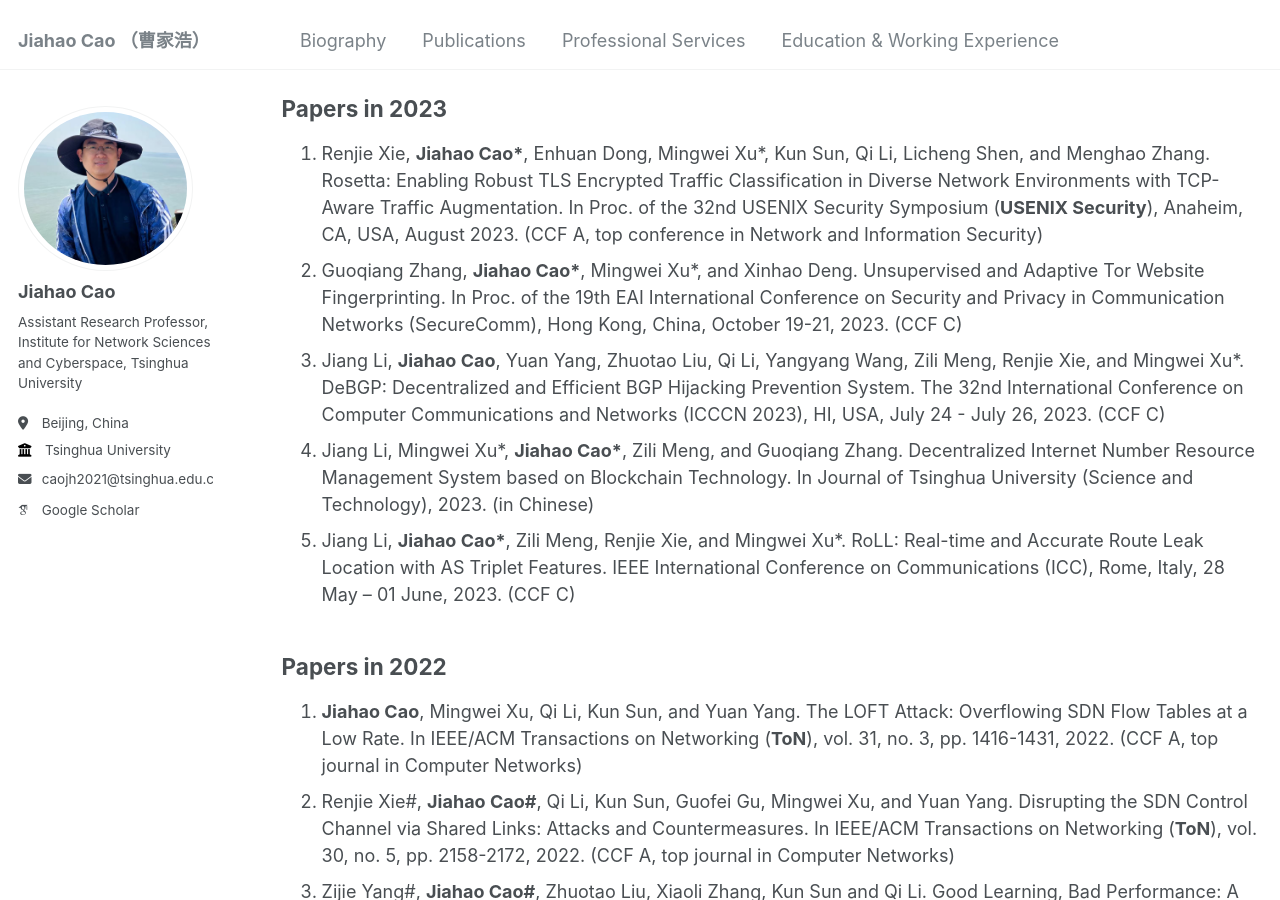
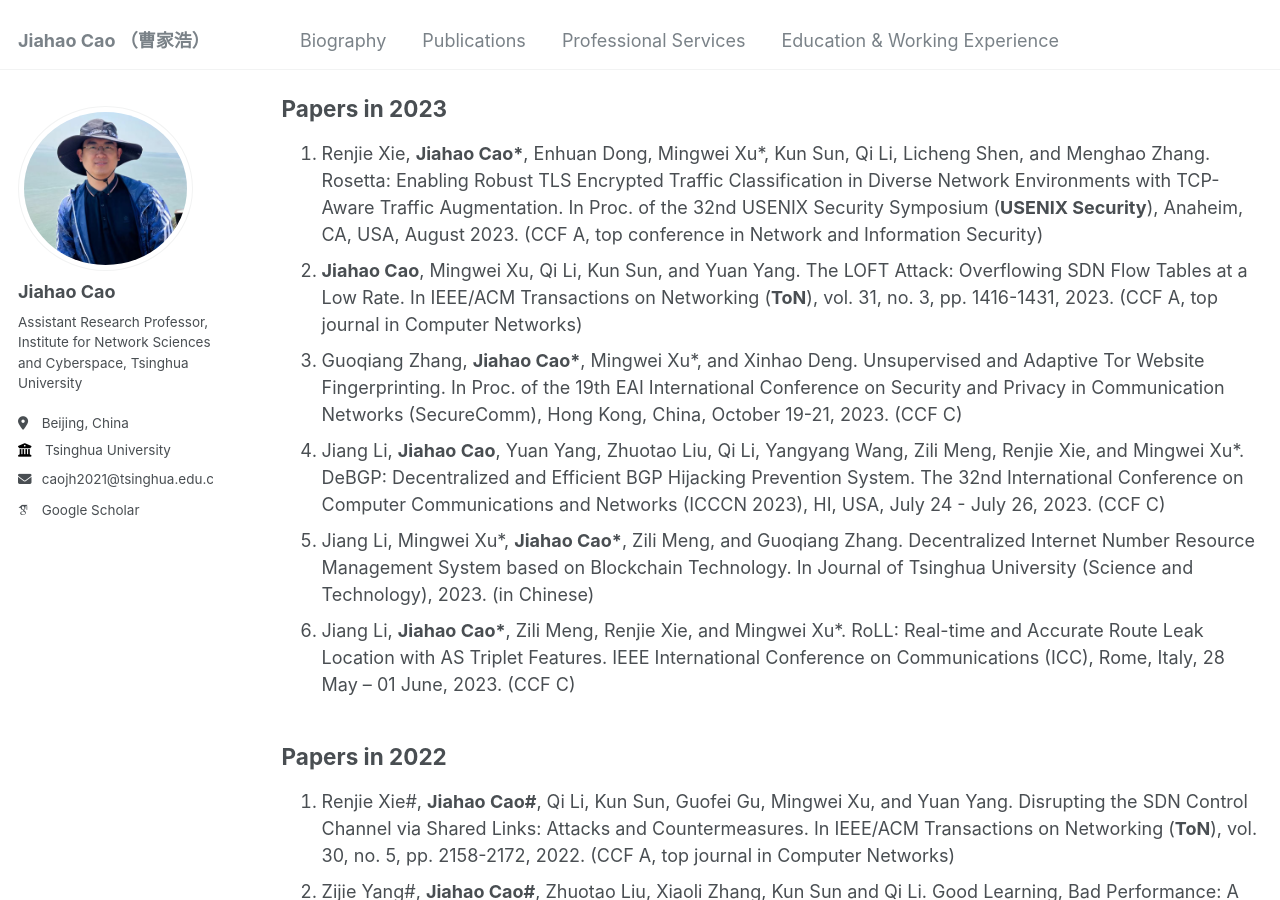
Before and after one commit to caojh15/caojh15.github.io, a Jekyll site: the page built from _pages/publications.md, in a window 1280 px wide and 900 px high, scrolled down 3675 px. Built offline with Jekyll 4.4.1, drawn with Linux system fonts in a browser that asks for light colours; some web fonts are replaced.

Commit message:
Update publications.md

```diff
--- a/_pages/publications.md
+++ b/_pages/publications.md
@@ -46,22 +46,22 @@ Structural Awareness. In SIGCOMM Posters and Demos, Coimbra, Portugal, September
 
 ## Papers in 2023
 1. Renjie Xie, **Jiahao Cao\***, Enhuan Dong, Mingwei Xu*, Kun Sun, Qi Li, Licheng Shen, and Menghao Zhang. Rosetta: Enabling Robust TLS Encrypted Traffic Classification in Diverse Network Environments with TCP-Aware Traffic Augmentation. In Proc. of the 32nd USENIX Security Symposium (**USENIX Security**), Anaheim, CA, USA, August 2023. (CCF A, top conference in Network and Information Security)
-2. Guoqiang Zhang, **Jiahao Cao\***, Mingwei Xu*, and Xinhao Deng. Unsupervised and Adaptive Tor Website Fingerprinting. In Proc. of the 19th EAI International Conference on Security and Privacy in Communication Networks (SecureComm), Hong Kong, China, October 19-21, 2023. (CCF C)
-3. Jiang Li, **Jiahao Cao**, Yuan Yang, Zhuotao Liu, Qi Li, Yangyang Wang, Zili Meng, Renjie Xie, and Mingwei Xu*. DeBGP: Decentralized and Efficient BGP Hijacking Prevention System. The 32nd International Conference on Computer Communications and Networks (ICCCN 2023), HI, USA, July 24 - July 26, 2023. (CCF C)
-4. Jiang Li, Mingwei Xu*, **Jiahao Cao\***, Zili Meng, and Guoqiang Zhang. Decentralized Internet Number Resource Management System based on Blockchain Technology. In Journal of Tsinghua University (Science and Technology), 2023. (in Chinese)
-5. Jiang Li, **Jiahao Cao\***, Zili Meng, Renjie Xie, and Mingwei Xu*. RoLL: Real-time and Accurate Route Leak Location with AS Triplet Features. IEEE International Conference on Communications (ICC), Rome, Italy, 28 May – 01 June, 2023. (CCF C)
+2. **Jiahao Cao**, Mingwei Xu, Qi Li, Kun Sun, and Yuan Yang. The LOFT Attack: Overflowing SDN Flow Tables at a Low Rate. In IEEE/ACM Transactions on Networking (**ToN**), vol. 31, no. 3, pp. 1416-1431, 2023. (CCF A,  top journal in Computer Networks)
+3. Guoqiang Zhang, **Jiahao Cao\***, Mingwei Xu*, and Xinhao Deng. Unsupervised and Adaptive Tor Website Fingerprinting. In Proc. of the 19th EAI International Conference on Security and Privacy in Communication Networks (SecureComm), Hong Kong, China, October 19-21, 2023. (CCF C)
+4. Jiang Li, **Jiahao Cao**, Yuan Yang, Zhuotao Liu, Qi Li, Yangyang Wang, Zili Meng, Renjie Xie, and Mingwei Xu*. DeBGP: Decentralized and Efficient BGP Hijacking Prevention System. The 32nd International Conference on Computer Communications and Networks (ICCCN 2023), HI, USA, July 24 - July 26, 2023. (CCF C)
+5. Jiang Li, Mingwei Xu*, **Jiahao Cao\***, Zili Meng, and Guoqiang Zhang. Decentralized Internet Number Resource Management System based on Blockchain Technology. In Journal of Tsinghua University (Science and Technology), 2023. (in Chinese)
+6. Jiang Li, **Jiahao Cao\***, Zili Meng, Renjie Xie, and Mingwei Xu*. RoLL: Real-time and Accurate Route Leak Location with AS Triplet Features. IEEE International Conference on Communications (ICC), Rome, Italy, 28 May – 01 June, 2023. (CCF C)
 
 
 ## Papers in 2022
-1. **Jiahao Cao**, Mingwei Xu, Qi Li, Kun Sun, and Yuan Yang. The LOFT Attack: Overflowing SDN Flow Tables at a Low Rate. In IEEE/ACM Transactions on Networking (**ToN**), vol. 31, no. 3, pp. 1416-1431, 2022. (CCF A,  top journal in Computer Networks)
-2. Renjie Xie#, **Jiahao Cao#**, Qi Li, Kun Sun, Guofei Gu, Mingwei Xu, and Yuan Yang. Disrupting the SDN Control Channel via Shared Links: Attacks and Countermeasures. In IEEE/ACM Transactions on Networking (**ToN**), vol. 30, no. 5, pp. 2158-2172, 2022. (CCF A, top journal in Computer Networks)
-3. Zijie Yang#, **Jiahao Cao#**, Zhuotao Liu, Xiaoli Zhang, Kun Sun and Qi Li. Good Learning, Bad Performance: A Novel Attack against RL-based Congestion Control Systems. In IEEE Transactions on Information Forensics & Security (**TIFS**), vol. 17, pp. 1069-1082, 2022. (CCF A, top journal in Network and Information Security)
-4. Xu He, **Jiahao Cao\***, Shu Wang, Kun Sun, Lisong Xu and Qi Li*. Auter: Automatically Tuning Multi-layer Network Buffers in Long-Distance Shadowsocks Networks. IEEE International Conference on Computer Communications (**INFOCOM**), Virtual Conference, May 2-5, 2022. (CCF A)
-5. Guoqiang Zhang, **Jiahao Cao**, Mingwei Xu and Qi Li. Less is More: Mitigating Tor Traffic Correlation With Distance-Aware Path Selection. The 2022 IEEE International Conference on High Performance Computing and Communications, Cheng Du, China, December 18-21, 2022. (CCF C)
-6. Yunlong Xing, **Jiahao Cao**, Xinda Wang, Sadegh Torabi, Kun Sun, Fei Yan, and Qi Li. SysCap: Profiling and Crosschecking Syscall and Capability Configurations for Docker Images. 2022 IEEE Conference on Communications and Network Security (CNS), Austin, TX, USA, October 3–5, 2022.
-7. Songsong Liu, Pengbin Feng, **Jiahao Cao**, Xu He, Tommy Chin, Kun Sun, and Qi Li. Consistency is All I Ask: Attacks and Countermeasures on the Network Context of Distributed Honeypots. In Proc. of the 19th Conference on Detection of Intrusions and Malware & Vulnerability Assessment (DIMVA), Cagliari, Italy, June 29 - July 1, 2022. (CCF C)
-8. Yunlong Xing, **Jiahao Cao**, Kun Sun, Fei Yan, and Shengyi Wan. The Devil is in the Detail: Generating System Call Whitelist for Linux Seccomp. In Future Generation Computer Systems (FGCS), 2022. (CCF C)
-9. Songsong Liu, Pengbin Feng, Shu Wang, Kun Sun and **Jiahao Cao**. Enhancing Malware Analysis Sandboxes with Emulated User Behavior. In Computers & Security, vol. 115, pp. 102613, 2022. (CCF B)
+1. Renjie Xie#, **Jiahao Cao#**, Qi Li, Kun Sun, Guofei Gu, Mingwei Xu, and Yuan Yang. Disrupting the SDN Control Channel via Shared Links: Attacks and Countermeasures. In IEEE/ACM Transactions on Networking (**ToN**), vol. 30, no. 5, pp. 2158-2172, 2022. (CCF A, top journal in Computer Networks)
+2. Zijie Yang#, **Jiahao Cao#**, Zhuotao Liu, Xiaoli Zhang, Kun Sun and Qi Li. Good Learning, Bad Performance: A Novel Attack against RL-based Congestion Control Systems. In IEEE Transactions on Information Forensics & Security (**TIFS**), vol. 17, pp. 1069-1082, 2022. (CCF A, top journal in Network and Information Security)
+3. Xu He, **Jiahao Cao\***, Shu Wang, Kun Sun, Lisong Xu and Qi Li*. Auter: Automatically Tuning Multi-layer Network Buffers in Long-Distance Shadowsocks Networks. IEEE International Conference on Computer Communications (**INFOCOM**), Virtual Conference, May 2-5, 2022. (CCF A)
+4. Guoqiang Zhang, **Jiahao Cao**, Mingwei Xu and Qi Li. Less is More: Mitigating Tor Traffic Correlation With Distance-Aware Path Selection. The 2022 IEEE International Conference on High Performance Computing and Communications, Cheng Du, China, December 18-21, 2022. (CCF C)
+5. Yunlong Xing, **Jiahao Cao**, Xinda Wang, Sadegh Torabi, Kun Sun, Fei Yan, and Qi Li. SysCap: Profiling and Crosschecking Syscall and Capability Configurations for Docker Images. 2022 IEEE Conference on Communications and Network Security (CNS), Austin, TX, USA, October 3–5, 2022.
+6. Songsong Liu, Pengbin Feng, **Jiahao Cao**, Xu He, Tommy Chin, Kun Sun, and Qi Li. Consistency is All I Ask: Attacks and Countermeasures on the Network Context of Distributed Honeypots. In Proc. of the 19th Conference on Detection of Intrusions and Malware & Vulnerability Assessment (DIMVA), Cagliari, Italy, June 29 - July 1, 2022. (CCF C)
+7. Yunlong Xing, **Jiahao Cao**, Kun Sun, Fei Yan, and Shengyi Wan. The Devil is in the Detail: Generating System Call Whitelist for Linux Seccomp. In Future Generation Computer Systems (FGCS), 2022. (CCF C)
+8. Songsong Liu, Pengbin Feng, Shu Wang, Kun Sun and **Jiahao Cao**. Enhancing Malware Analysis Sandboxes with Emulated User Behavior. In Computers & Security, vol. 115, pp. 102613, 2022. (CCF B)
 
 
 ## Papers in 2021
```
